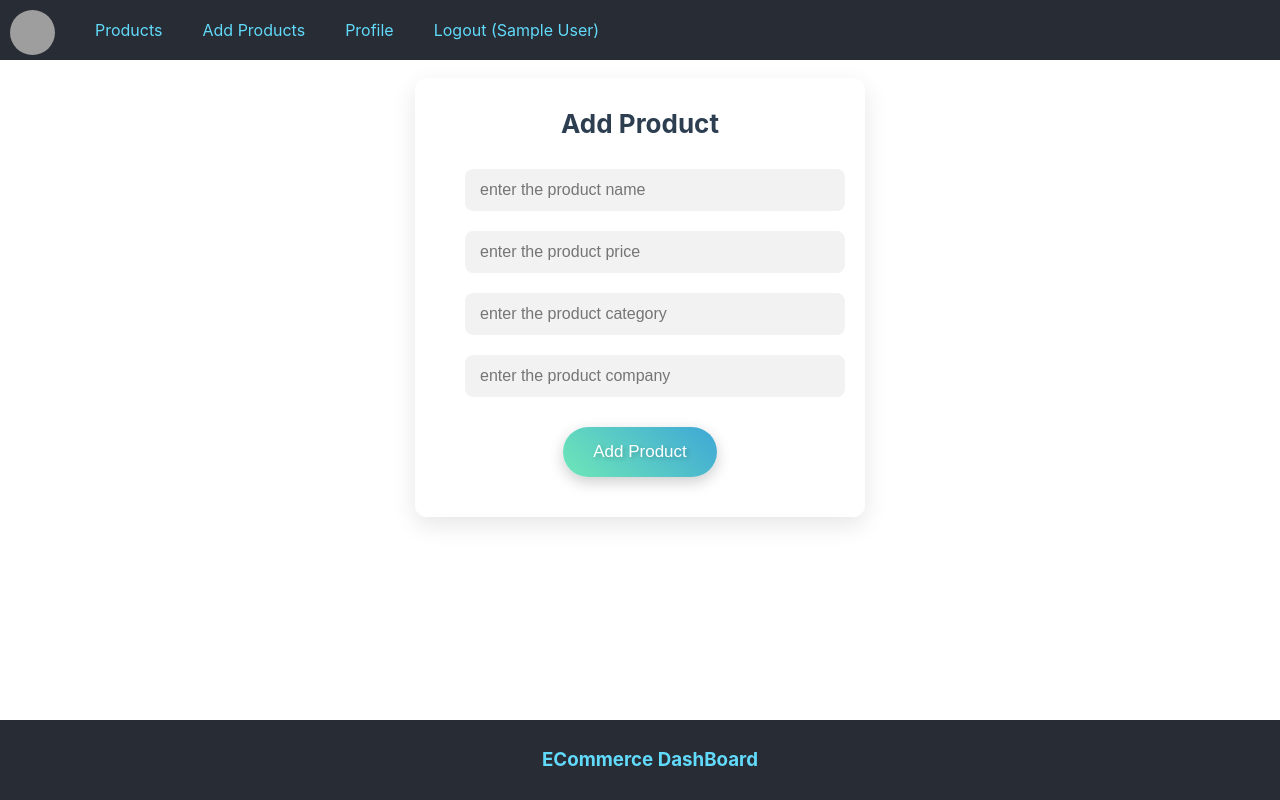
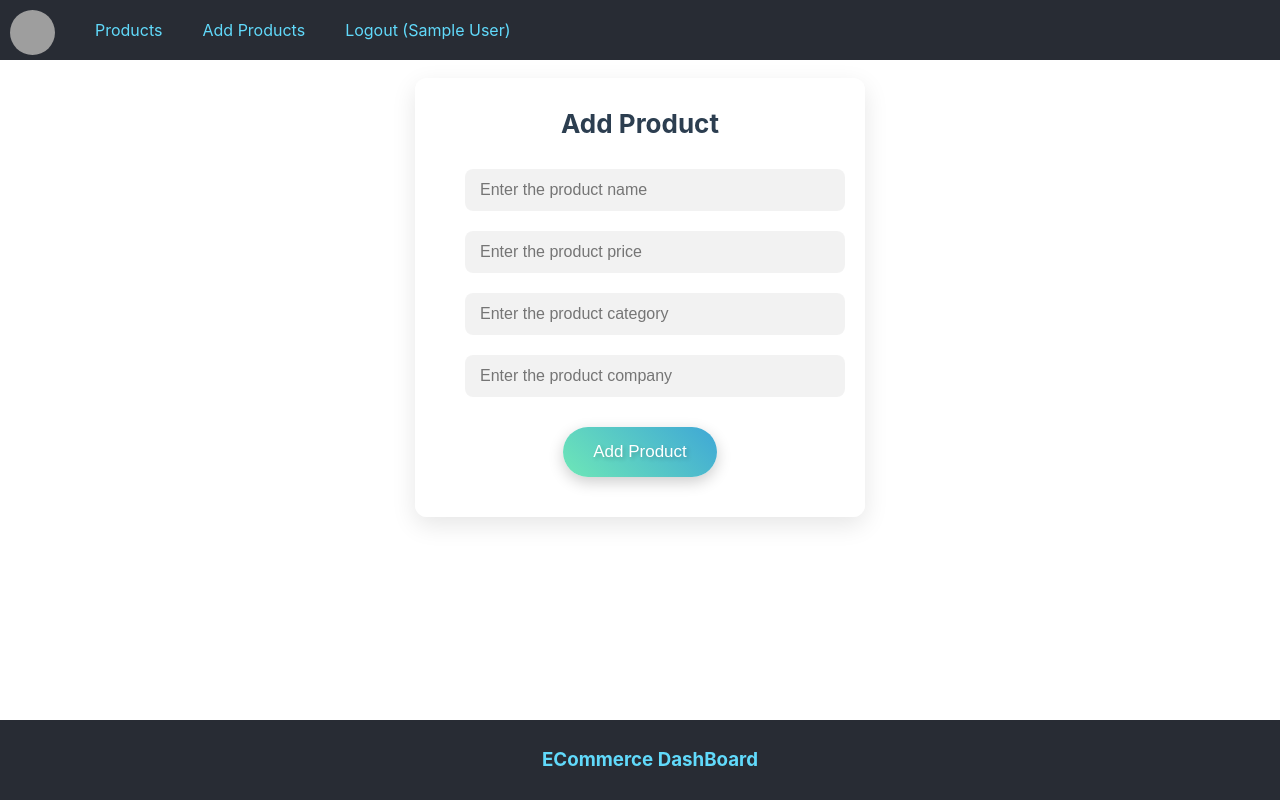
Before and after one commit to roshanjha13/Ecom_Dashboard_Frontend, a React (Create React App) app: page /add-product in a window 1280 px wide. Built offline with nearby package versions, Linux system fonts and the light colour scheme; sample sign-in values are in the browser's storage; grey boxes are pictures that could not be loaded.

Commit message:
integrated token in react  js

```diff
--- a/src/App.js
+++ b/src/App.js
@@ -19,7 +19,6 @@ function App() {
             <Route path="/add-product" element={<AddProduct />} />
             <Route path="/update-product/:id" element={<UpdateProduct />} />
             <Route path="/logout" element={<h1> Logout Component </h1>} />
-            <Route path="/profile" element={<h1>Its ME</h1>} />
           </Route>
           <Route path="/signup" element={<SignUp />} />
           <Route path="/login" element={<Login />} />
--- a/src/component/Header/Nav.jsx
+++ b/src/component/Header/Nav.jsx
@@ -5,7 +5,7 @@ const Nav = () => {
   const navigate = useNavigate();
   const logout = () => {
     localStorage.clear();
-    navigate("/signup");
+    navigate("/login");
   };
 
   return (
@@ -26,10 +26,7 @@ const Nav = () => {
             </li>
 
             <li>
-              <Link to="/profile"> Profile</Link>
-            </li>
-            <li>
-              <Link onClick={logout} to="/signup">
+              <Link onClick={logout} to="/login">
                 Logout ({JSON.parse(auth).name})
               </Link>
             </li>
--- a/src/component/Login/Login.jsx
+++ b/src/component/Login/Login.jsx
@@ -25,8 +25,11 @@ const Login = () => {
     result = await result.json();
     // console.log(result);
 
-    if (result.name) {
-      localStorage.setItem("user", JSON.stringify(result));
+    // if (result.name) {
+    //here we login via name and now login via auth for token cameout
+    if (result.auth) {
+      localStorage.setItem("user", JSON.stringify(result.user));
+      localStorage.setItem("token", JSON.stringify(result.auth));
       navigate("/");
     } else {
       alert("Please enter the correct details");
--- a/src/component/Product/AddProduct.jsx
+++ b/src/component/Product/AddProduct.jsx
@@ -99,7 +99,7 @@ const AddProduct = () => {
           type="text"
           value={name}
           onChange={(e) => setName(e.target.value)}
-          placeholder="enter the product name"
+          placeholder="Enter the product name"
         />
         {error && !name && <span className="error">Enter Valid Name</span>}
         <input
@@ -107,7 +107,7 @@ const AddProduct = () => {
           type="text"
           value={price}
           onChange={(e) => setPrice(e.target.value)}
-          placeholder="enter the product price"
+          placeholder="Enter the product price"
         />
         {error && !price && <span className="error">Enter Valid price</span>}
         <input
@@ -115,7 +115,7 @@ const AddProduct = () => {
           type="text"
           value={category}
           onChange={(e) => setCategory(e.target.value)}
-          placeholder="enter the product category"
+          placeholder="Enter the product category"
         />
         {error && !category && (
           <span className="error">Enter Valid Category</span>
@@ -125,7 +125,7 @@ const AddProduct = () => {
           type="text"
           value={company}
           onChange={(e) => setCompany(e.target.value)}
-          placeholder="enter the product company"
+          placeholder="Enter the product company"
         />
         {error && !company && (
           <span className="error">Enter Valid Company</span>
--- a/src/component/Product/ProductList.jsx
+++ b/src/component/Product/ProductList.jsx
@@ -9,7 +9,11 @@ const ProductList = () => {
   }, []);
 
   const getProducts = async () => {
-    let result = await fetch("http://localhost:5000/product/get-products");
+    let result = await fetch("http://localhost:5000/product/get-products", {
+      headers: {
+        authorization: JSON.parse(localStorage.getItem("token")),
+      },
+    });
     result = await result.json();
     setProducts(result);
   };
--- a/src/component/SignUp/SignUp.jsx
+++ b/src/component/SignUp/SignUp.jsx
@@ -10,7 +10,7 @@ const SignUp = () => {
   useEffect(() => {
     const auth = localStorage.getItem("user");
     if (auth) {
-      navigate("/");
+      navigate("/login");
     }
   }, []);
 
@@ -25,7 +25,8 @@ const SignUp = () => {
     });
     result = await result.json();
     // console.log(result);
-    localStorage.setItem("user", JSON.stringify(result));
+    localStorage.setItem("user", JSON.stringify(result.result));
+    localStorage.setItem("token", JSON.stringify(result.auth));
     if (result) {
       navigate("/");
     }
```
